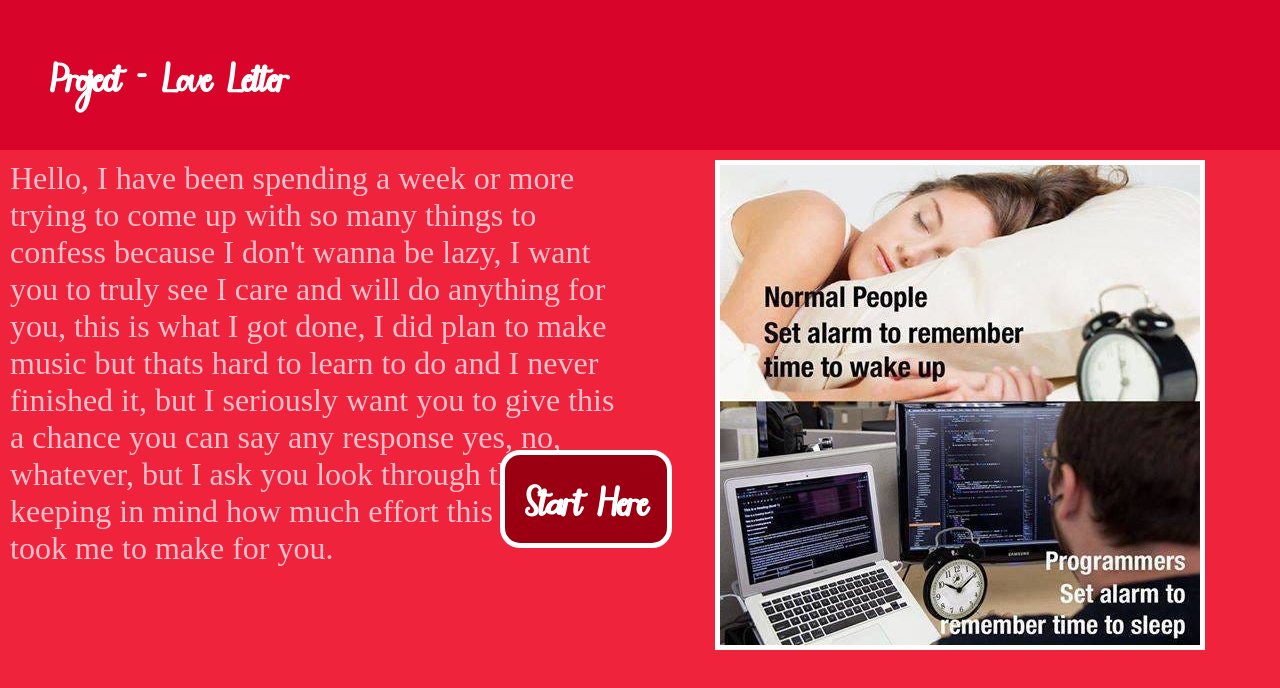
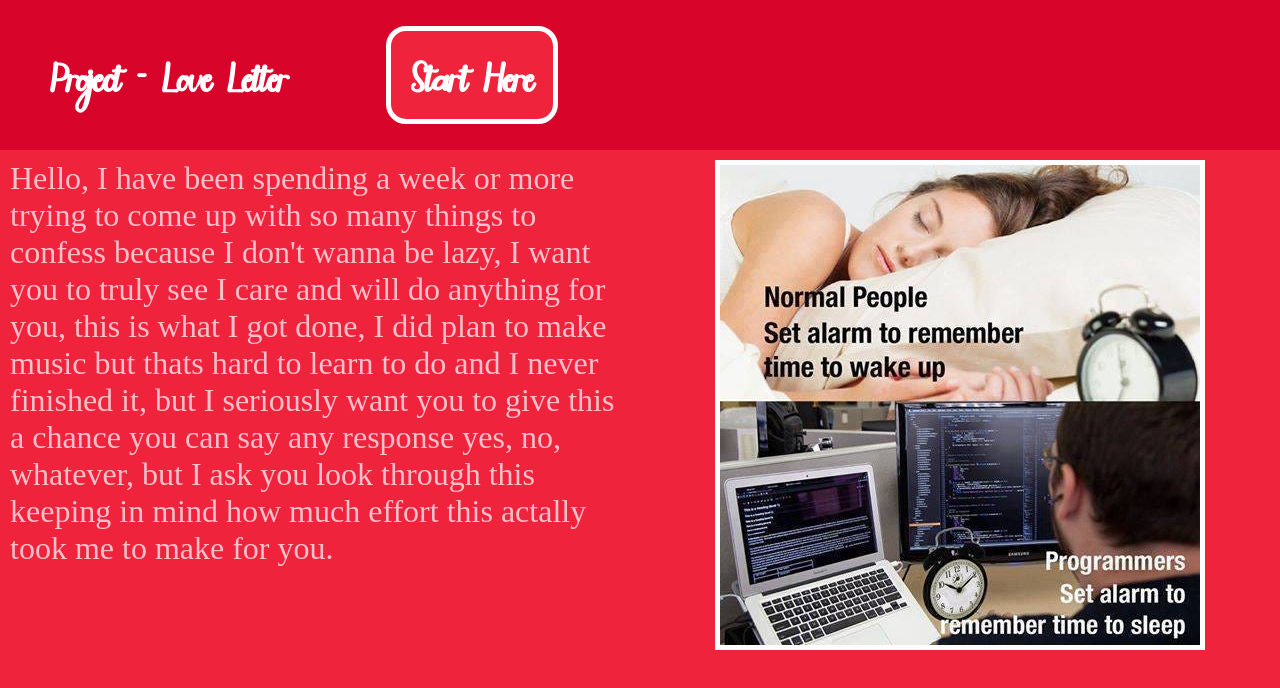
Before and after one commit to TrulyItzIcyGaming/Projectloveletter, a plain HTML site: page index.html in a window 1280 px wide. Drawn offline with Linux system fonts and the light colour scheme; a web font is replaced by a local one.

Commit message:
Update index.html

```diff
--- a/index.html
+++ b/index.html
@@ -11,6 +11,7 @@
 <body>
  <div class="navBar">
     <a href="index.html"><h1 class="title">Project - Love Letter</h1></a>
+    <a href="info.html"><h1 class="whyYou">Start Here</h1></a>
  </div>
  <div class="introContainer">
   <div class="introHeader">
@@ -19,7 +20,6 @@
     you can say any response yes, no, whatever, but I ask you look through this keeping in mind how much effort this actally took me to make for you.
     </p>
   </div>
-  <a href="info.html"><h1 class="startHere">Start Here</h1></a>
   <div class="introImage">
     <img src="404 sleep.jpg" alt="">
   </div>
```
